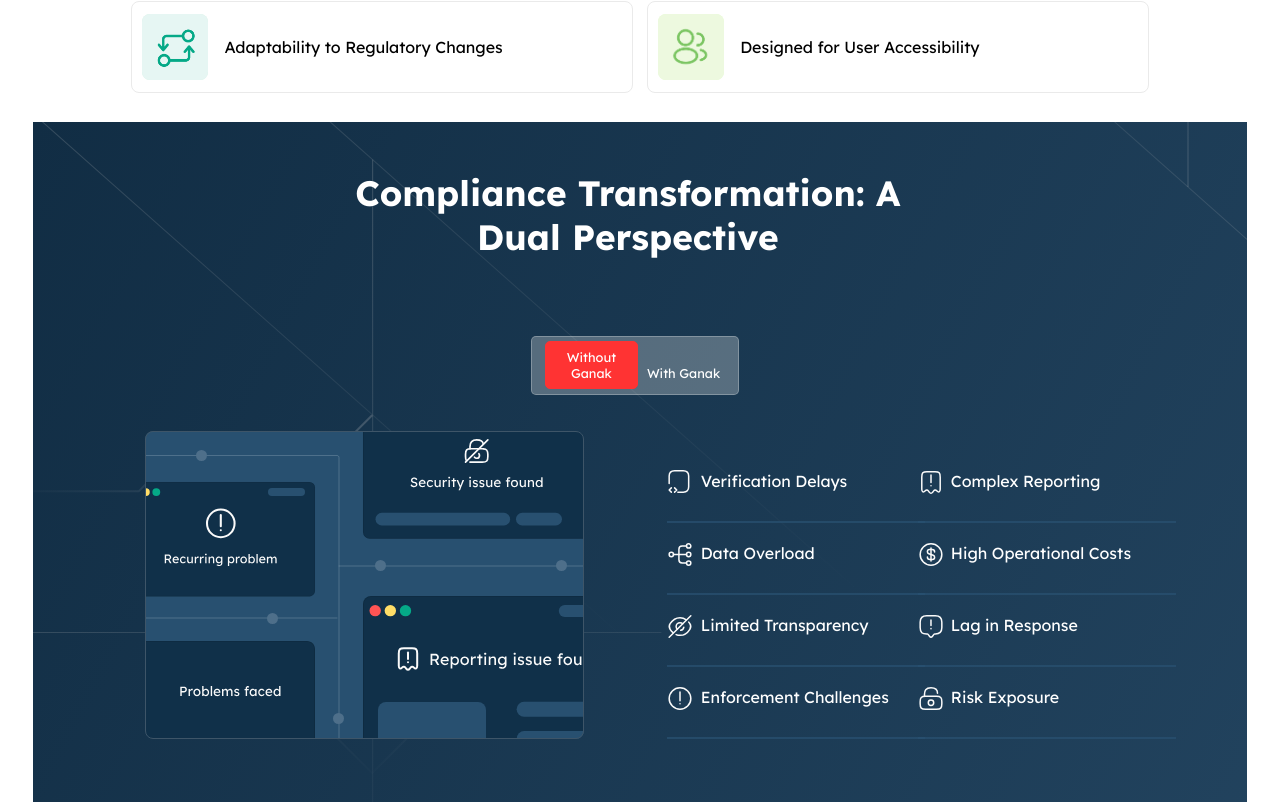
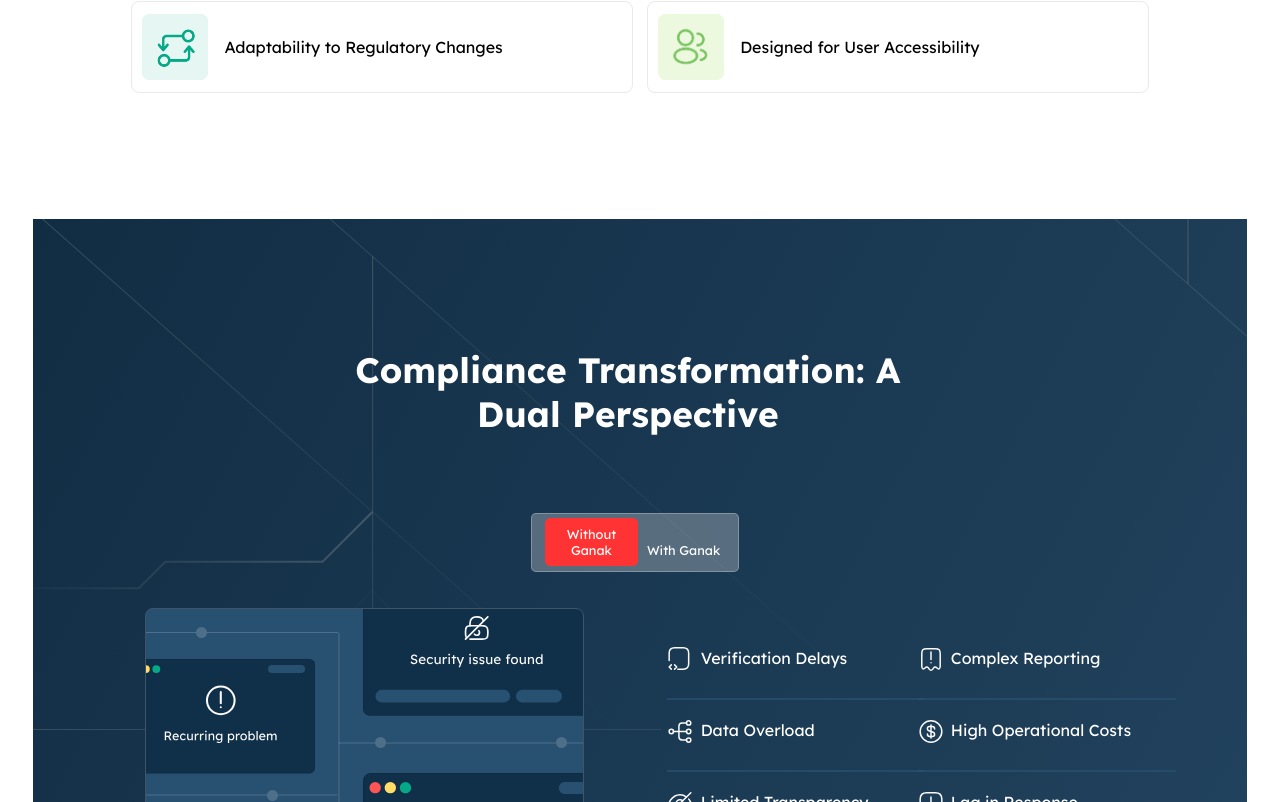
Before and after one commit to RohitRaj766/ganak, a SvelteKit app: page / in a window 1280 px wide. Shown: the part 3158-3960 px from the top of the page. Built offline with nearby package versions, Linux system fonts and the light colour scheme.

Commit message:
compliance section done

```diff
--- a/src/styles/compliance.scss
+++ b/src/styles/compliance.scss
@@ -7,6 +7,8 @@
     background-repeat: no-repeat;
     margin: 0% 2%;
     text-align: center;
+    padding-top: 4%;
+    margin-top: 10%;
 }
 #comp{
     font-size: 2.2rem;
```
